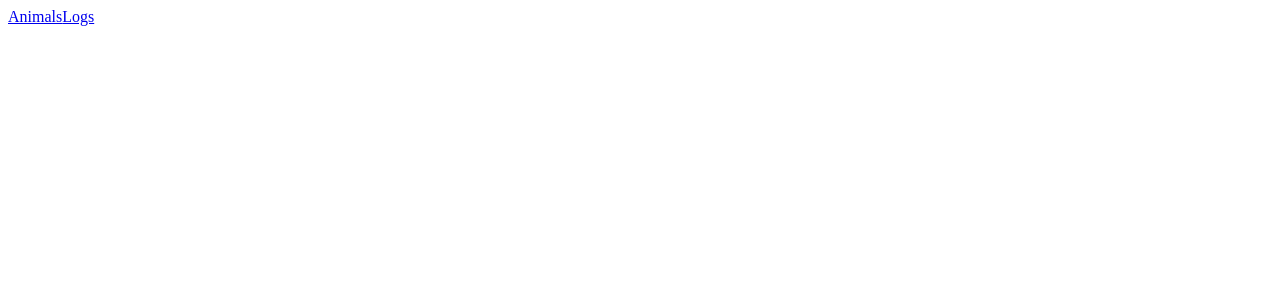
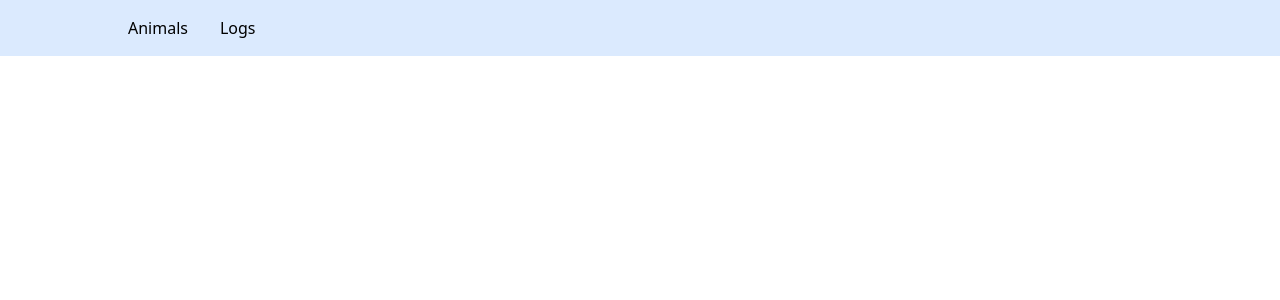
Before and after one commit to TaraMKelly/PooKeeper_Client, a React (Create React App) app: page / in a window 1280 px wide. Shown: the top 300 px of the page. Built offline with nearby package versions, Linux system fonts and the light colour scheme.

Commit message:
without css

```diff
--- a/package.json
+++ b/package.json
@@ -38,5 +38,10 @@
       "last 1 firefox version",
       "last 1 safari version"
     ]
+  },
+  "devDependencies": {
+    "autoprefixer": "^10.3.2",
+    "postcss": "^8.3.6",
+    "tailwindcss": "^2.2.7"
   }
 }
--- a/src/App.js
+++ b/src/App.js
@@ -2,6 +2,7 @@ import { BrowserRouter as Router, Switch, Route } from 'react-router-dom';
 import Navbar from './shared/Navbar';
 import AnimalsContainer from './animals/AnimalsContainer';
 // import logsContainer from './logs/logsContainer';
+import "tailwindcss/tailwind.css";
 
 function App() {
   return (
--- a/src/index.css
+++ b/src/index.css
@@ -11,12 +11,14 @@ code {
   font-family: source-code-pro, Menlo, Monaco, Consolas, 'Courier New',
     monospace;
 } */
-
+.list {
+  padding: 20px;
+}
 
 /* ./src/index.css */
-/* @tailwind base;
+@tailwind base;
 @tailwind components;
-@tailwind utilities; */
+@tailwind utilities;
 
 .h-112 {
   height: 28rem;
--- a/src/shared/Navbar.js
+++ b/src/shared/Navbar.js
@@ -6,8 +6,8 @@ function Navbar() {
   return (
     <div className="bg-blue-100">
       <nav className="w-4/5 mx-auto">
-        <NavLink className="inline-block p-4 -ml-4" to="/animals">Animals</NavLink>
-        <NavLink className="inline-block p-4" to="/logs">Logs</NavLink>
+        <NavLink className="inline-block p-4 -ml-4 list" to="/animals">Animals</NavLink>
+        <NavLink className="inline-block p-4 list" to="/logs">Logs</NavLink>
       </nav>
     </div>
   );
```
Also changed, not shown: 1 other file (tests, documents, lock files or other folders).
